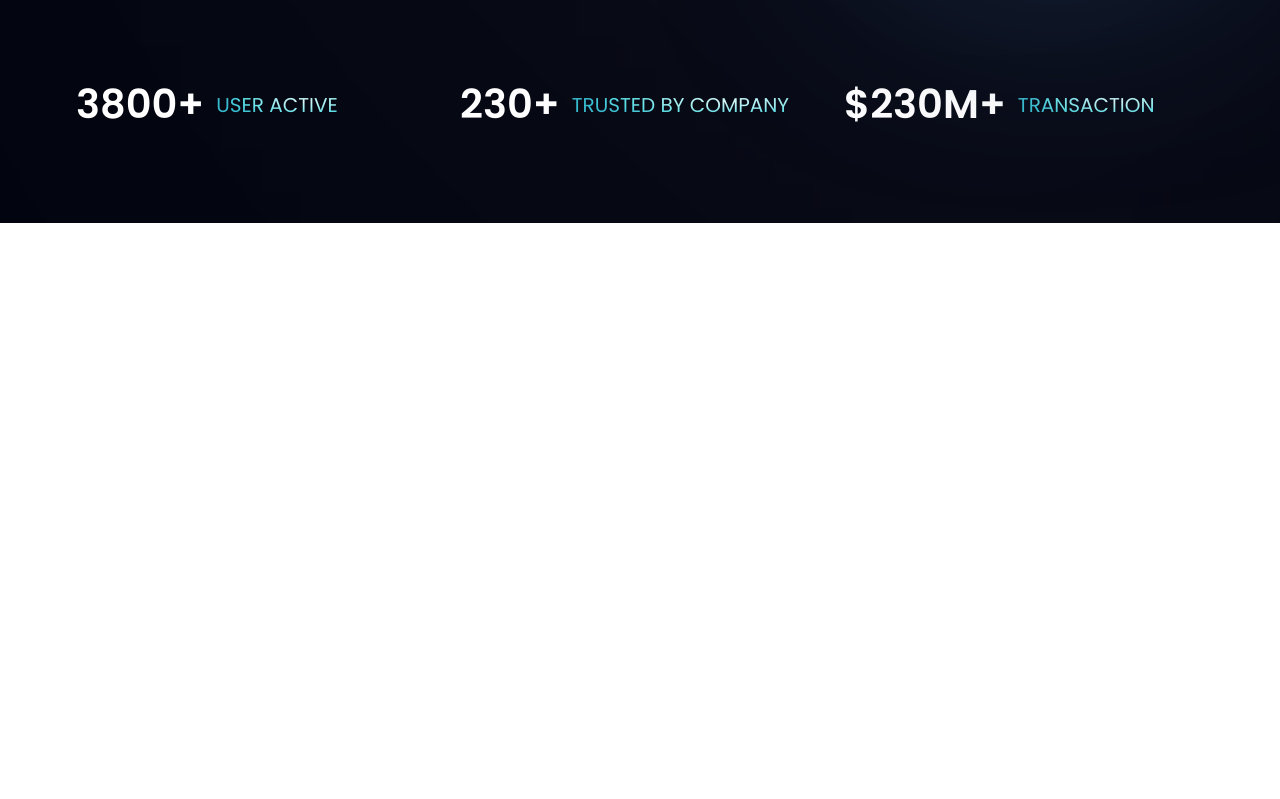
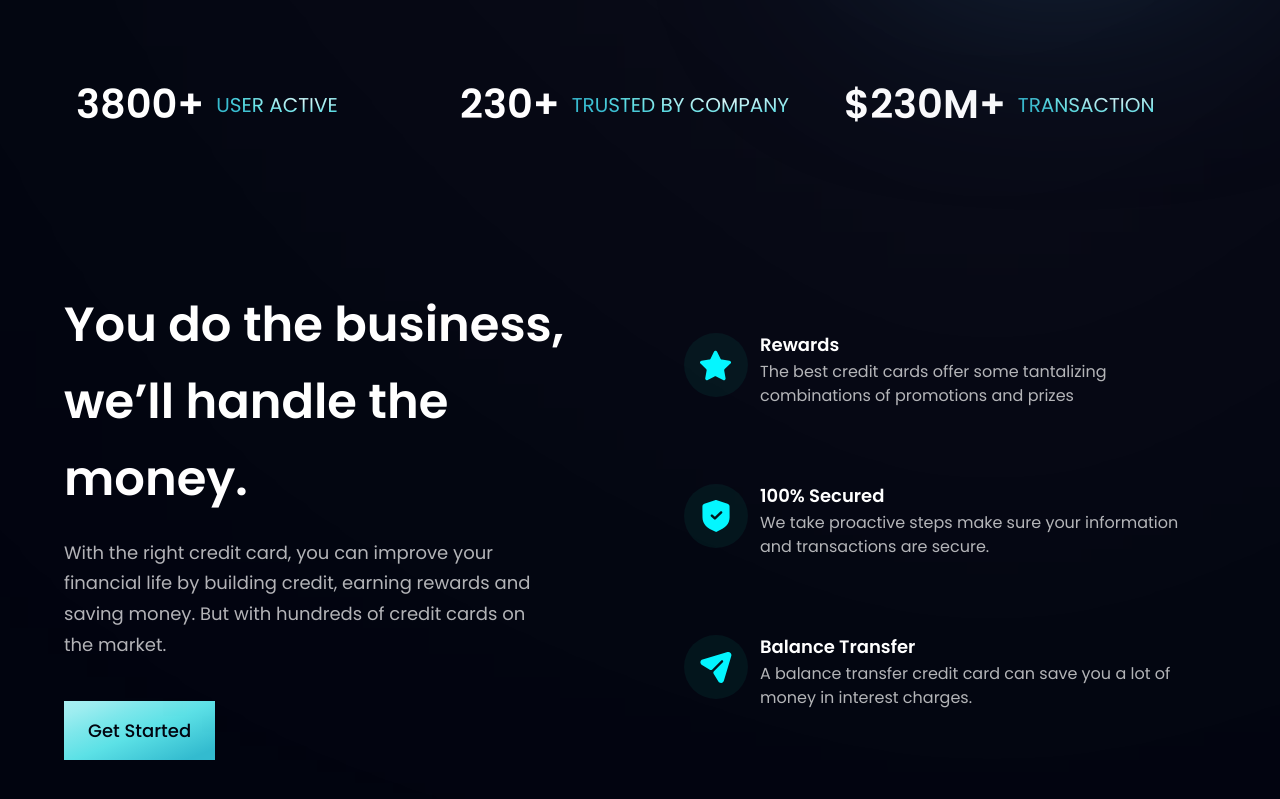
Before and after one commit to 159SAMSPAROW/p-10_Bank_Modern_App, a React (Vite) app: page / in a window 1280 px wide. Shown: the part 722-1521 px from the top of the page. Before the commit the page ends 945 px from the top, so only its background shows below. Built offline with nearby package versions, Linux system fonts and the light colour scheme.

Commit message:
Business section and button component added

```diff
--- a/src/components/Business.jsx
+++ b/src/components/Business.jsx
@@ -1,11 +1,43 @@
-import React from 'react';
+import { features } from '../constants'
+import styles, { layout } from '../style'
+import Button from './Button'
+
+const FeatureCard = ({icon, title, content, index}) => (
+  <div className={`flex flex-row p-6 rounded-[20px] ${index !== features.length - 1 ? 'mb-6' : 'mb-0'} feature-card`}>
+    <div className={`w-[64px] h-[64px] rounded-full ${styles.flexCenter} bg-dimBlue`}>
+      <img src={icon} alt="icon" className='w-[50%] h-[50%] object-contain'/>
+    </div>
+    <div className='flex-1 flex flex-col ml-3'>
+      <h4 className='font-poppins font-semibold text-white text-[18px] leading-[23px] mb-1'>{title}</h4>
+      <p className='font-poppins font-normal text-dimWhite text-[16px] leading-[24px] mb-1'>{content}</p>
+    </div>
+  </div>
+)
 
 const Business = () => {
   return (
-    <div>
+    <section id="features" className={layout.section}>
+      <div className={layout.sectionInfo}>
+        <h2 className={styles.heading2}>
+          You do the business,
+          <br className="sm:block hidden" /> we’ll handle the money.
+        </h2>
+        <p className={`${styles.paragraph} max-w-[470px] mt-5`}>
+          With the right credit card, you can improve your financial life by
+          building credit, earning rewards and saving money. But with hundreds
+          of credit cards on the market.
+        </p>
 
-    </div>
-  );
+        <Button styles="mt-10" />
+      </div>
+
+      <div className={`${layout.sectionImg} flex-col`}>
+        {features.map((feature, index) =>(
+          <FeatureCard key={feature.id} {...feature} index={index}/>
+        ))}
+      </div>
+    </section>
+  )
 }
 
-export default Business;
+export default Business
--- a/src/components/Button.jsx
+++ b/src/components/Button.jsx
@@ -1,11 +1,14 @@
-import React from 'react';
+import React from 'react'
 
-const Button = () => {
+const Button = ({ styles }) => {
   return (
-    <div>
-
-    </div>
-  );
+    <button
+      type="button"
+      className={`py-4 px-6 bg-blue-gradient font-poppins font-medium text-[18px] text-primary outline-none ${styles}`}
+    >
+      Get Started
+    </button>
+  )
 }
 
-export default Button;
+export default Button
```
